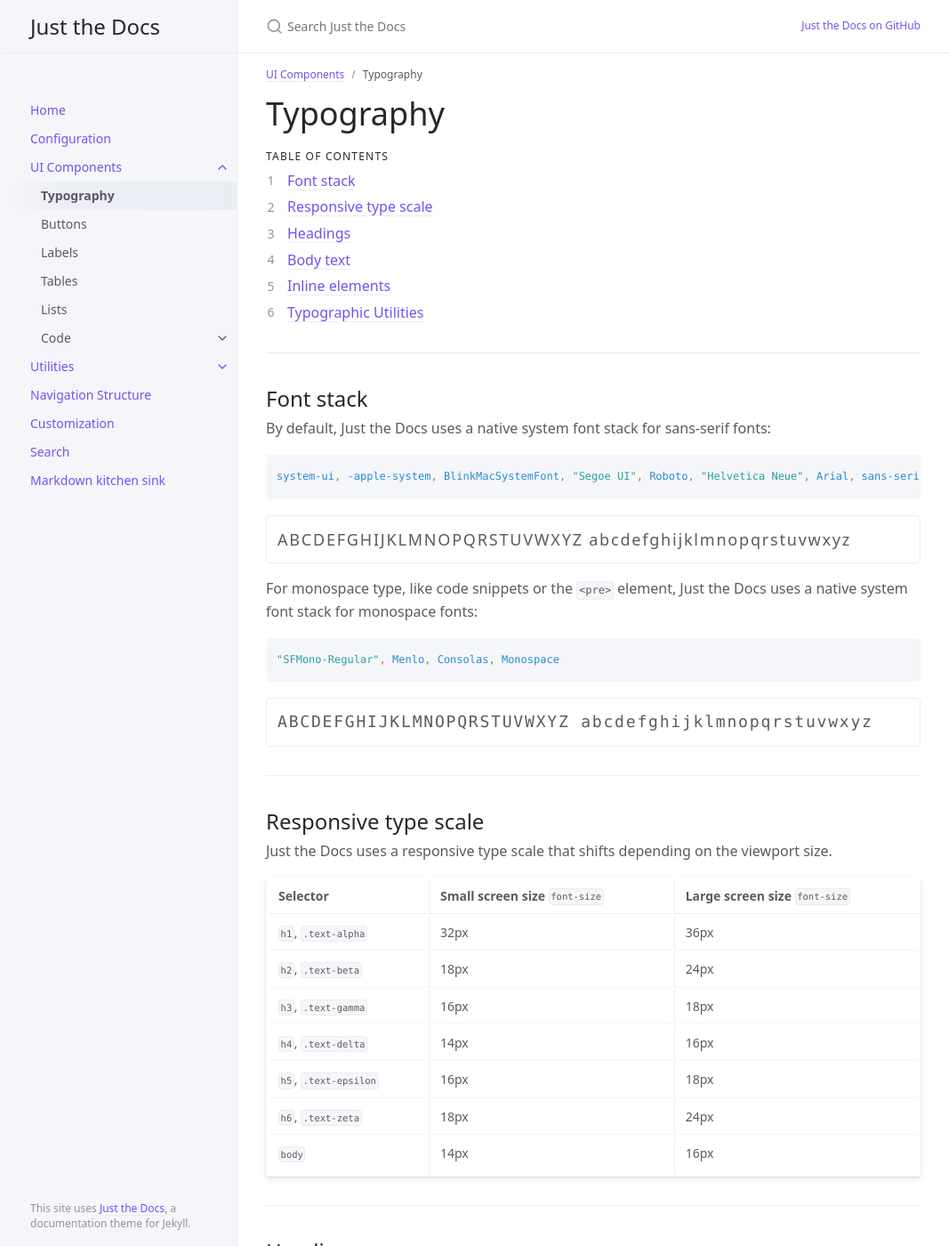
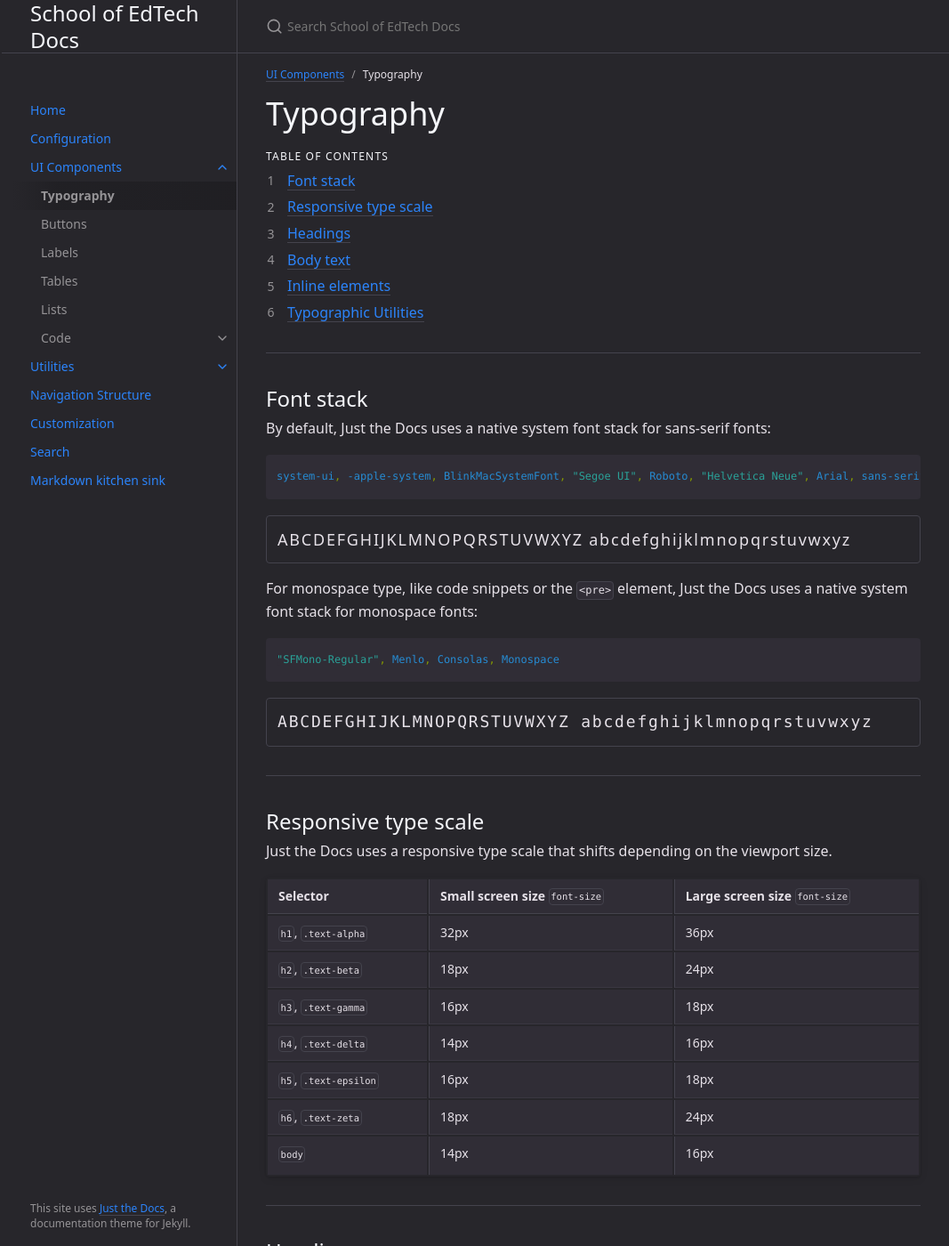
Before and after one commit to hkalant/schoolofedtech-docs, a Jekyll site: the page built from docs/ui-components/typography.md, in a window 1280 px wide and 1400 px high. Shown: the whole window at 89% size, without its empty margins (105-1172 px from the left). Built offline with Jekyll 4.4.1, drawn with Linux system fonts in a browser that asks for light colours; some of the changed text lies outside the part shown.

Commit message:
Fixed config and change settings

```diff
--- a/_config.yml
+++ b/_config.yml
@@ -13,10 +13,10 @@
 # you will see them accessed via {{ site.title }}, {{ site.github_repo }}, and so on.
 # You can create any custom variable you would like, and they will be accessible
 # in the templates via {{ site.myvariable }}.
-title: Just the Docs
-description: A Jekyll theme for documentation
-baseurl: "/just-the-docs" # the subpath of your site, e.g. /blog
-url: "https://pmarsceill.github.io" # the base hostname & protocol for your site, e.g. http://example.com
+title: School of EdTech Docs
+description: Supporting the learners of the School of EdTech.
+baseurl: "/schoolofedtech-docs" # the subpath of your site, e.g. /blog
+url: "https://hkalant.github.io" # the base hostname & protocol for your site, e.g. http://example.com
 
 permalink: pretty
 exclude: ["node_modules/", "*.gemspec", "*.gem", "Gemfile", "Gemfile.lock", "package.json", "package-lock.json",  "script/", "LICENSE.txt", "lib/", "bin/", "README.md", "Rakefile"
@@ -63,9 +63,9 @@ search:
 heading_anchors: true
 
 # Aux links for the upper right navigation
-aux_links:
-  "Just the Docs on GitHub":
-    - "//github.com/pmarsceill/just-the-docs"
+# aux_links:
+#  "Just the Docs on GitHub":
+#    - "//github.com/pmarsceill/just-the-docs"
 
 # Makes Aux links open in a new tab. Default is false
 aux_links_new_tab: false
@@ -81,7 +81,7 @@ nav_sort: case_sensitive # Capital letters sorted before lowercase
 back_to_top: true
 back_to_top_text: "Back to top"
 
-footer_content: "Copyright &copy; 2017-2020 Patrick Marsceill. Distributed by an <a href=\"https://github.com/pmarsceill/just-the-docs/tree/master/LICENSE.txt\">MIT license.</a>"
+footer_content: "Copyright &copy; 2021 School of EdTech."
 
 # Footer last edited timestamp
 last_edit_timestamp: true # show or hide edit time - page must have `last_modified_date` defined in the frontmatter
@@ -90,7 +90,7 @@ last_edit_time_format: "%b %e %Y at %I:%M %p" # uses ruby's time format: https:/
 
 
 # Footer "Edit this page on GitHub" link text
-gh_edit_link: true # show or hide edit this page link
+gh_edit_link: false # show or hide edit this page link
 gh_edit_link_text: "Edit this page on GitHub"
 gh_edit_repository: "https://github.com/pmarsceill/just-the-docs" # the github URL for your repo
 gh_edit_branch: "master" # the branch that your docs is served from
@@ -98,12 +98,12 @@ gh_edit_branch: "master" # the branch that your docs is served from
 gh_edit_view_mode: "tree" # "tree" or "edit" if you want the user to jump into the editor immediately
 
 # Color scheme currently only supports "dark", "light"/nil (default), or a custom scheme that you define
-color_scheme: nil
+color_scheme: dark
 
 # Google Analytics Tracking (optional)
 # e.g, UA-1234567-89
-ga_tracking: UA-2709176-10
-ga_tracking_anonymize_ip: true # Use GDPR compliant Google Analytics settings (true/nil by default)
+# ga_tracking: UA-2709176-10
+# ga_tracking_anonymize_ip: true # Use GDPR compliant Google Analytics settings (true/nil by default)
 
 plugins:
   - jekyll-seo-tag
```
